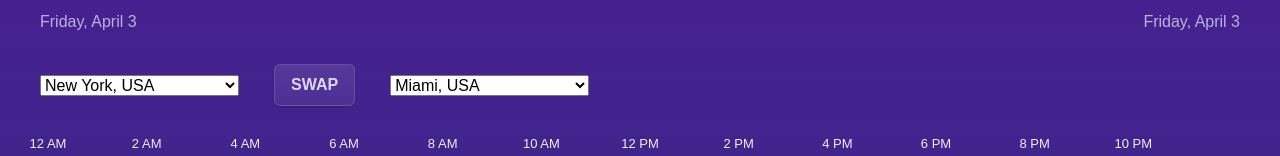
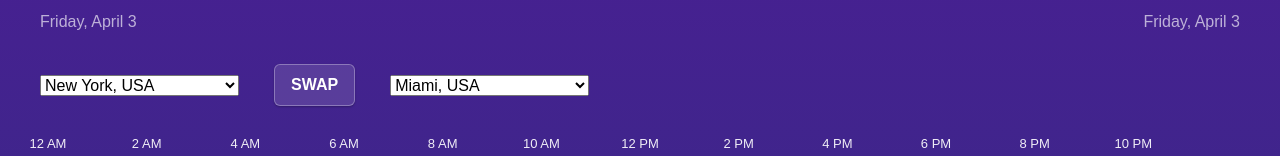
Before and after one commit to techtalk1282/Best-Meeting-Time, a Next.js app: page /preview in a window 1280 px wide. Shown: the part 196-352 px from the top of the page. Built offline with nearby package versions, Linux system fonts and the light colour scheme.

Commit message:
Update ToolPreviewSection.tsx

```diff
--- a/app/ui/ToolPreviewSection.tsx
+++ b/app/ui/ToolPreviewSection.tsx
@@ -552,12 +552,14 @@
             setCityB(temp);
           }}
           style={{
-            padding: "8px 16px",
-            fontWeight: 600,
-            borderRadius: 6,
-            cursor: "pointer",
-            color: "#ddd6fe",
-          }}
+  padding: "8px 16px",
+  fontWeight: 600,
+  borderRadius: 6,
+  cursor: "pointer",
+  color: "#fff",
+  background: "rgba(255,255,255,0.12)",
+  border: "1px solid rgba(255,255,255,0.3)"
+}}
         >
           SWAP
         </button>
```
